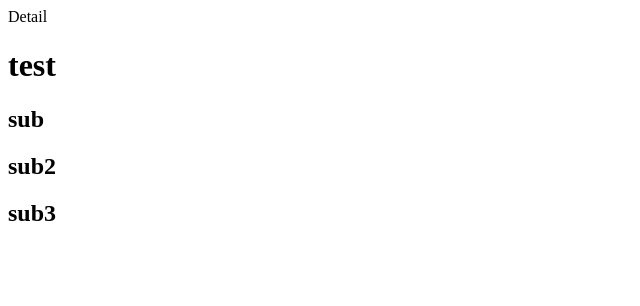
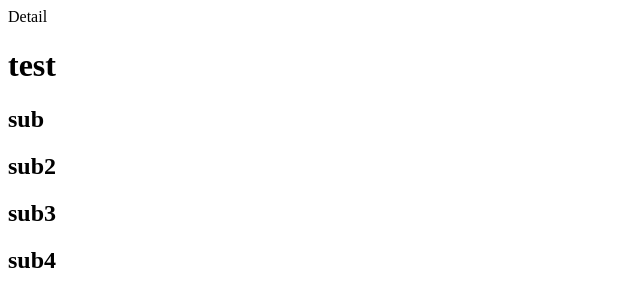
Before and after one commit to linecorphat/releaseTest, a plain HTML site: page detail.html in a window 1280 px wide. Shown: the full height of the page, 0-640 px from the left. Drawn offline with Linux system fonts and the light colour scheme.

Commit message:
feat: 文言追加2 (#14)

```diff
--- a/detail.html
+++ b/detail.html
@@ -5,5 +5,6 @@
 		<h2>sub</h2>
 		<h2>sub2</h2>
 		<h2>sub3</h2>
+		<h2>sub4</h2>
 	</body>
 </html>
```
